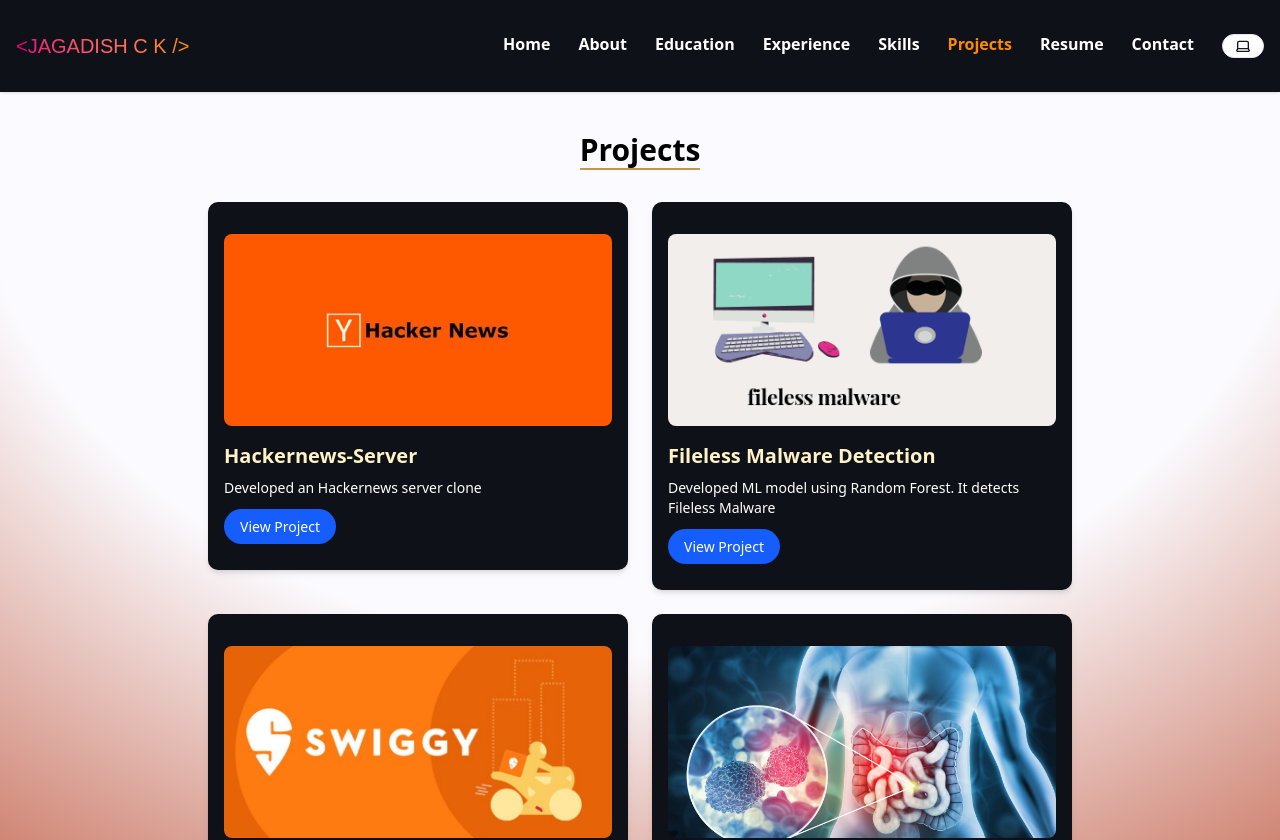
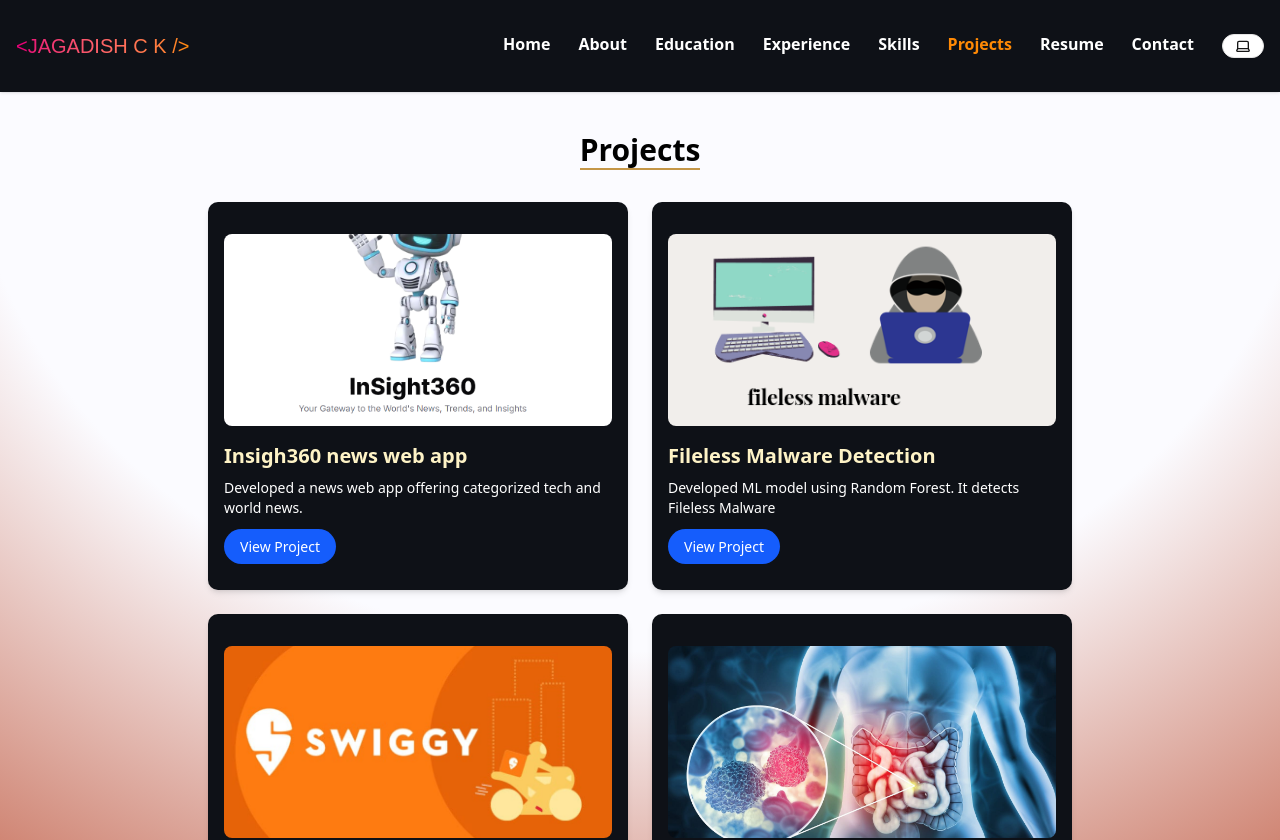
Before and after one commit to jagadish018/jagadish-ck, a Next.js app: page /block/projects-block in a window 1280 px wide. Shown: the top 840 px of the page. Built offline with nearby package versions, Linux system fonts and the light colour scheme; a web font is replaced by a local one.

Commit message:
Update project details for Insigh360 news web app and replace image

```diff
--- a/app/block/projects-block/ProjectPage.tsx
+++ b/app/block/projects-block/ProjectPage.tsx
@@ -6,10 +6,11 @@
 const ProjectPage = () => {
   const details = [
     {
-      imagePath: "/hackernews.jpg",
-      title: "Hackernews-Server",
+      imagePath: "/insight360.png",
+      title: "Insigh360 news web app",
       projectUrl: "https://platinum-web-ruby.vercel.app",
-      description: "Developed an Hackernews server clone",
+      description:
+        "Developed a news web app offering categorized tech and world news.",
     },
     {
       imagePath: "/filelessMalware.png",
@@ -31,8 +32,6 @@
       description:
         "Developed Deep learning model using ResNet50 + Streamlit. It detects Colon Cancer",
     },
-
-
   ];
 
   return (
```
Also changed, not shown: public/hackernews.jpg (deleted), public/insight360.png (added).
